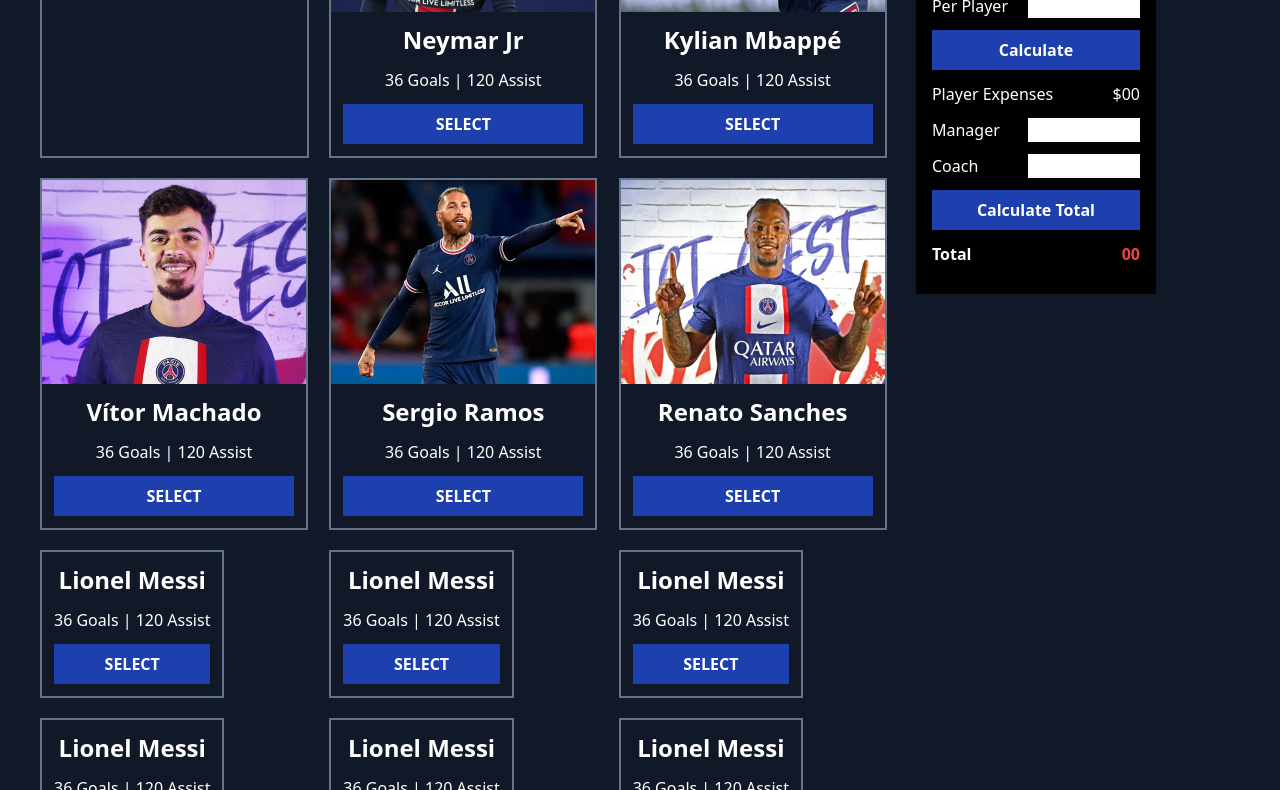
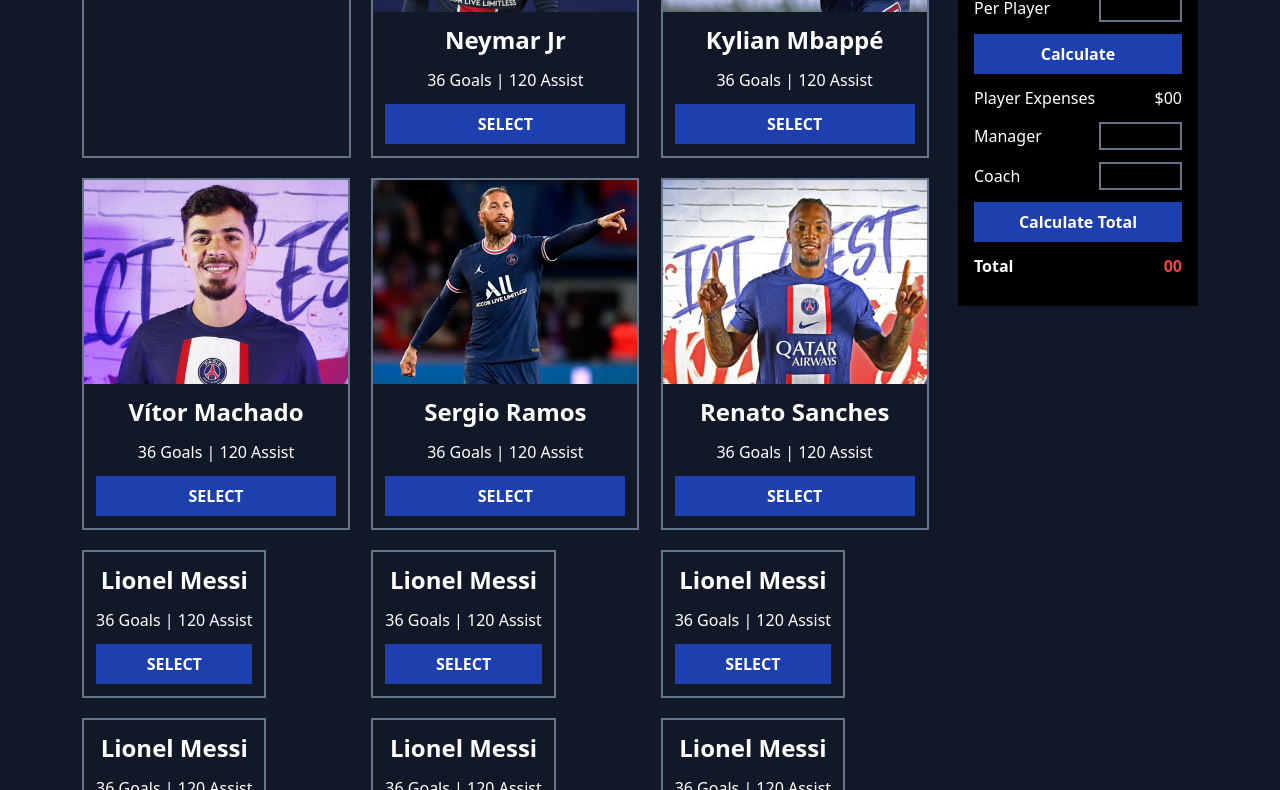
Before and after one commit to Mohammad-Hidayat-Ullah-Reza/football-club-auction, a plain HTML site: page index.html in a window 1280 px wide. Shown: the part 550-1340 px from the top of the page. Drawn offline with nearby package versions, Linux system fonts and the light colour scheme.

Commit message:
footer added, more styles on second section added, budget card input elements get more styles

```diff
--- a/index.html
+++ b/index.html
@@ -29,7 +29,7 @@
       </div>
     </header>
     <main>
-      <section class="p-10 flex space-x-7">
+      <section class="p-10 flex justify-center space-x-7">
         <div class="grid grid-cols-3 gap-5">
           <!-- 1st Card -->
           <div class="border-2 border-solid border-slate-500 w-fit">
@@ -266,17 +266,28 @@
             <h3 class="text-3xl font-bold">Budget</h3>
             <div class="w-full flex justify-between items-center">
               <label for="">Per Player</label>
-              <input class="w-28" type="number" />
+              <input
+                class="w-2/5 bg-transparent border-2 border-solid border-slate-500"
+                type="number"
+              />
             </div>
             <button class="w-full bg-blue-800 py-2 font-bold">Calculate</button>
             <p class="w-full flex justify-between items-center">
               Player Expenses <span>$<span>00</span></span>
             </p>
             <div class="w-full flex justify-between items-center">
-              <label for="">Manager</label><input class="w-28" type="number" />
+              <label for="">Manager</label
+              ><input
+                class="w-2/5 bg-transparent border-2 border-solid border-slate-500"
+                type="number"
+              />
             </div>
             <div class="w-full flex justify-between items-center">
-              <label for="">Coach</label><input class="w-28" type="number" />
+              <label for="">Coach</label
+              ><input
+                class="w-2/5 bg-transparent border-2 border-solid border-slate-500"
+                type="number"
+              />
             </div>
             <button class="w-full bg-blue-800 py-2 font-bold">
               Calculate Total
@@ -289,6 +300,10 @@
         </div>
       </section>
     </main>
+    <!-- footer -->
+    <footer class="py-9 border-t-2 border-solid border-slate-500">
+      <p class="text-center">Copyright @ 2022 All Rights Reserved.</p>
+    </footer>
     <!-- js file links -->
     <script src="js/app.js"></script>
   </body>
```
